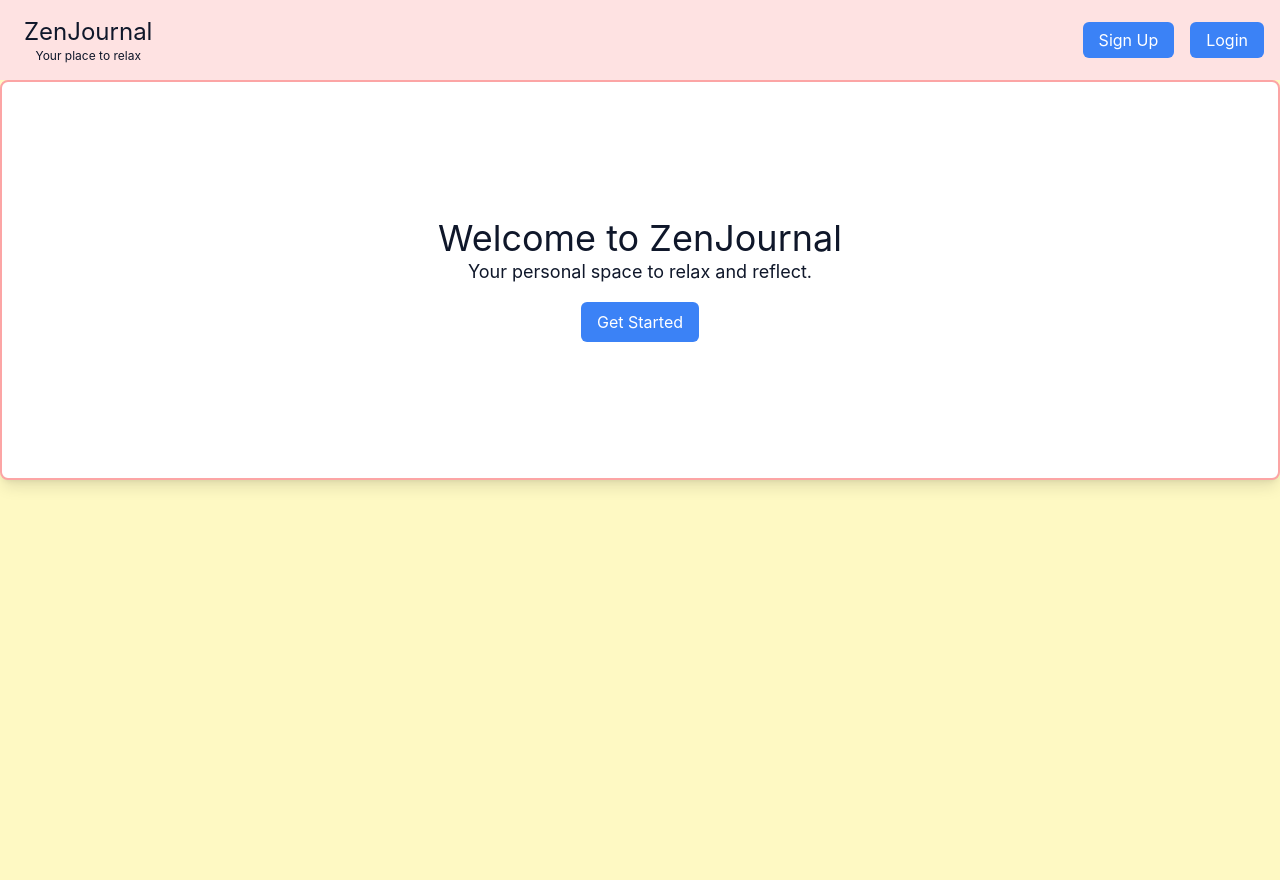
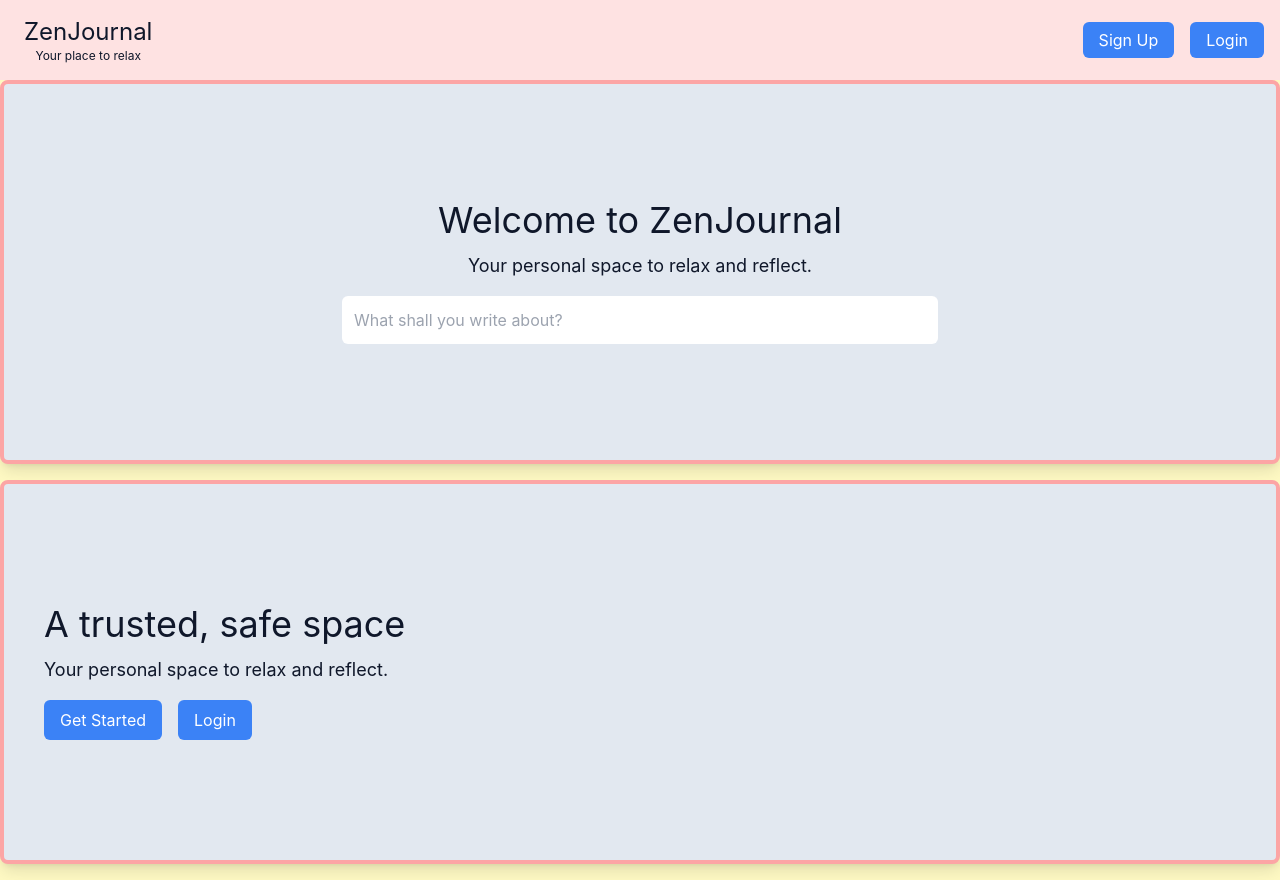
Before and after one commit to ZenJournalGABISCHOOL/ZenJournal, a React (Vite) app: page / in a window 1280 px wide. Built offline with nearby package versions, Linux system fonts and the light colour scheme; the HTML template or start-up script is replaced by a standard one.

Commit message:
git commit -m "Added button and special-section styles to index.css"

```diff
--- a/src/index.css
+++ b/src/index.css
@@ -12,6 +12,9 @@
 .button{
     @apply bg-primary-500 text-white px-4 py-2 rounded-md hover:bg-primary-600 transition duration-300;
 }
+.special-section {
+    @apply border-4 border-red-300 mb-4 p-10 rounded-lg shadow-lg bg-zen-200 w-full h-1/2 flex flex-col justify-center;
+}
 @layer components {
   .btn-primary {
     @apply bg-primary-500 hover:bg-primary-600 text-white font-medium py-2 px-4 rounded-lg transition-colors duration-200;
--- a/src/pages/mainHub.jsx
+++ b/src/pages/mainHub.jsx
@@ -1,14 +1,23 @@
 import { Link } from "react-router-dom";
+
 
 
 
 function MainHub() {
     return(
         <div className="flex flex-col items-center h-screen bg-yellow-100">
-            <div className="text-center border-2 border-red-300 p-10 rounded-lg shadow-lg bg-white w-full h-1/2 flex flex-col justify-center">
+            <div className="special-section text-center">
             <h1 className="text-4xl">Welcome to ZenJournal</h1>
-            <p className="text-lg">Your personal space to relax and reflect.</p>
-            <Link to="/signup" className="button mt-4 self-center">Get Started</Link>
+            <p className="text-lg mt-3">Your personal space to relax and reflect.</p>
+            <input type="text" placeholder="What shall you write about?" className="mt-4 p-3 rounded-md w-1/2 self-center"/>
+            </div>
+            <div className="special-section">
+            <h1 className="text-4xl">A trusted, safe space</h1>
+            <p className="text-lg mt-3">Your personal space to relax and reflect.</p>
+            <div className="flex justify-start">
+                <Link to="/signup" className="button mt-4">Get Started</Link>
+                <Link to="/login" className="button mt-4 ml-4">Login</Link>
+            </div>
             </div>
 
         </div>
```
